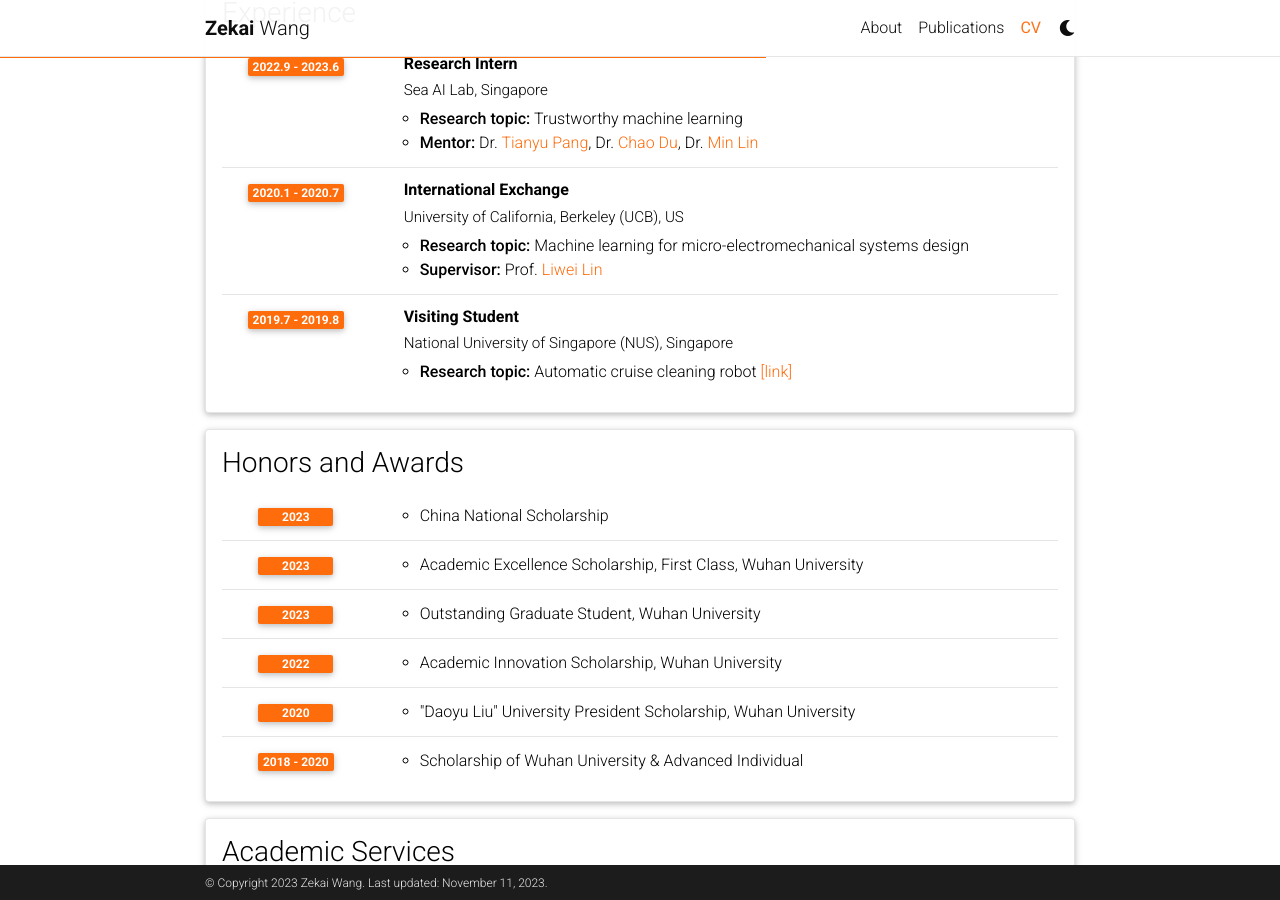
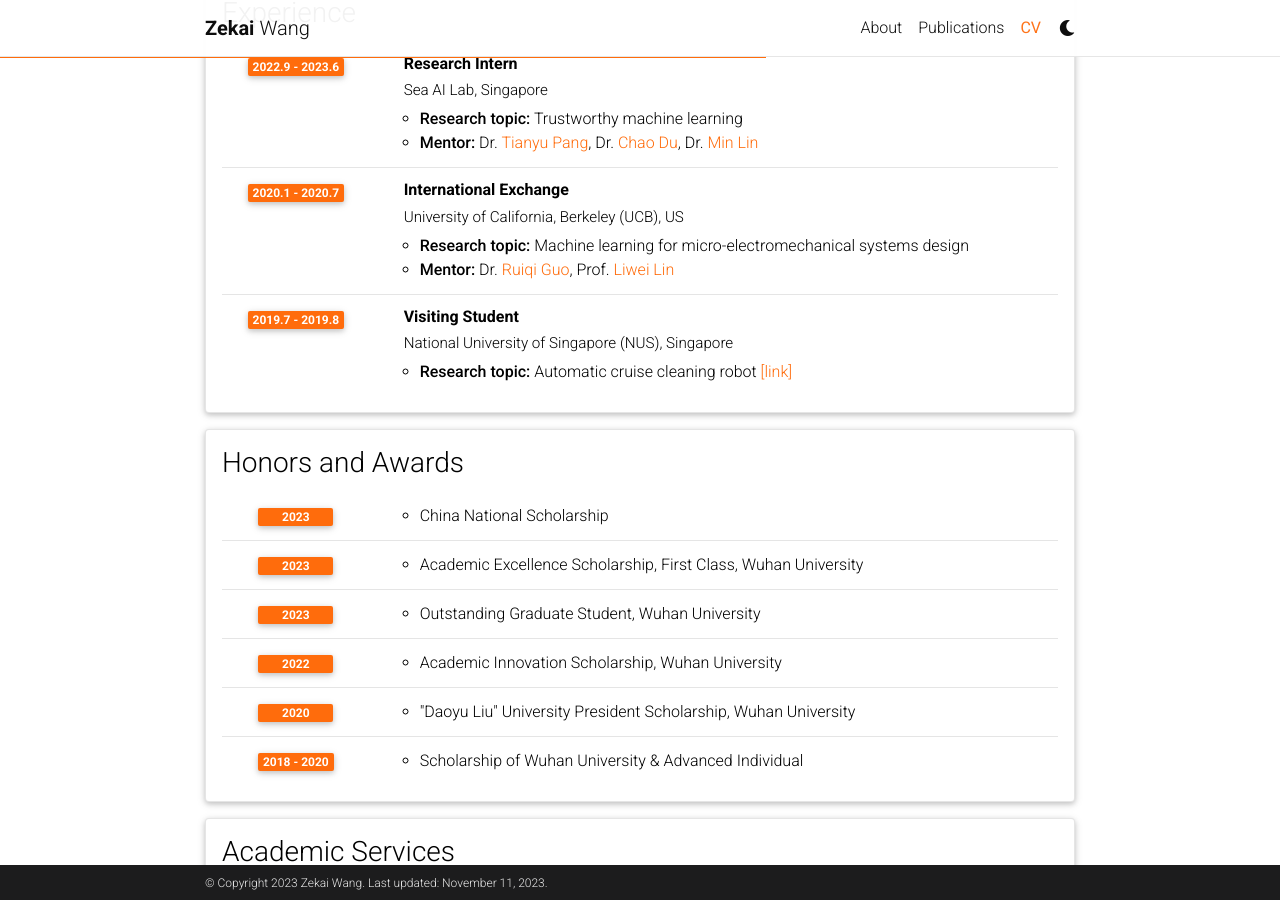
Before and after one commit to wzekai99/wzekai99.github.io, a Jekyll site: the page built from _pages/cv.md, in a window 1280 px wide and 900 px high, scrolled down 505 px. Built offline with Jekyll 4.4.1, drawn with Linux system fonts in a browser that asks for light colours; comment, search, counter and statistics services are not loaded; a style sheet for code colours, icons or effects is not loaded.

Commit message:
Update cv.yml

```diff
--- a/_data/cv.yml
+++ b/_data/cv.yml
@@ -29,7 +29,7 @@
       year: 2020.1 - 2020.7
       description:
         - <strong>Research topic:</strong> Machine learning for micro-electromechanical systems design
-        - <strong>Supervisor:</strong> Prof. <a href="https://me.berkeley.edu/people/liwei-lin">Liwei Lin</a>
+        - <strong>Mentor:</strong> Dr. <a href="https://scholar.google.com/citations?user=vYbZdzIAAAAJ">Ruiqi Guo</a>, Prof. <a href="https://me.berkeley.edu/people/liwei-lin">Liwei Lin</a>
 
     - title: Visiting Student
       institution: National University of Singapore (NUS), Singapore
```
